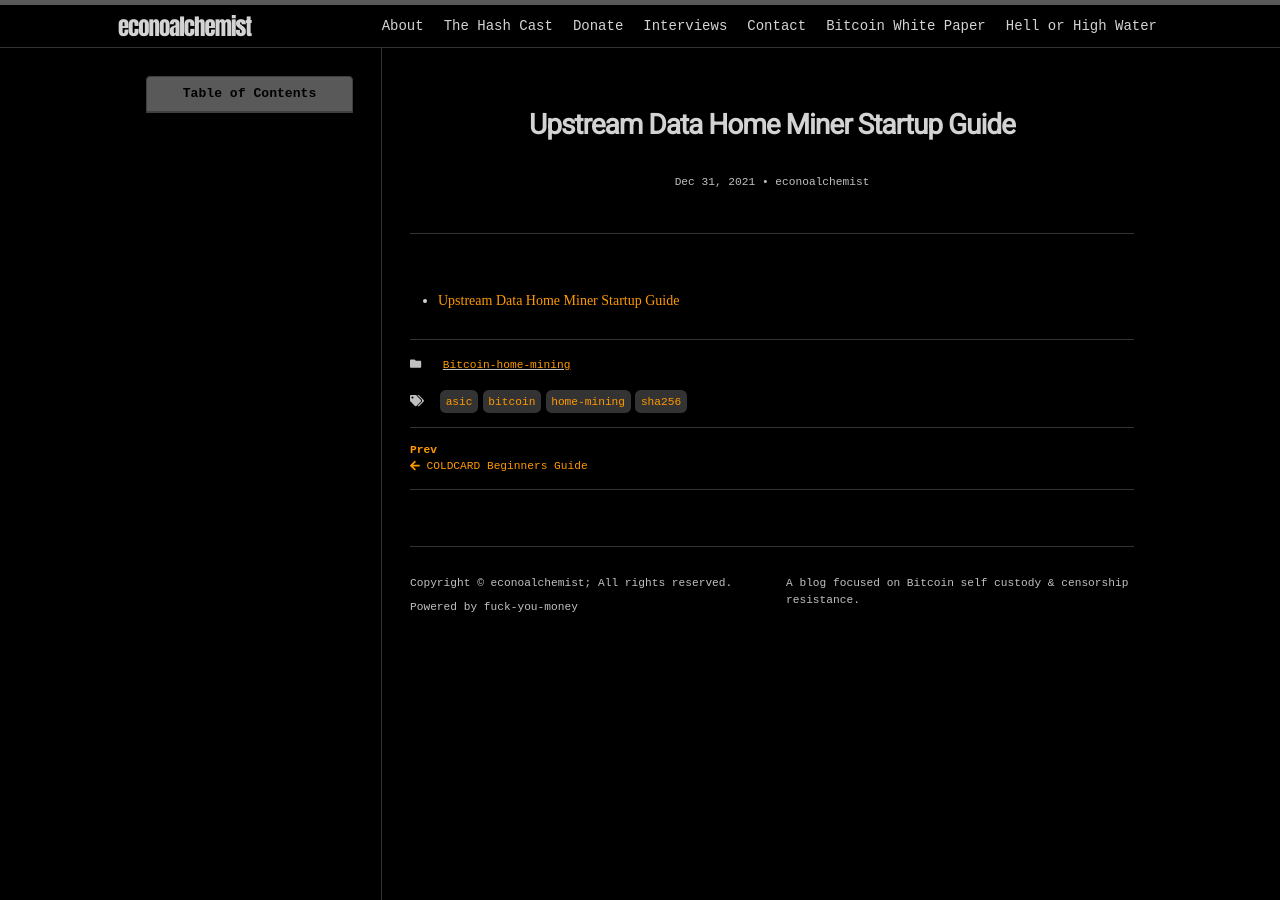
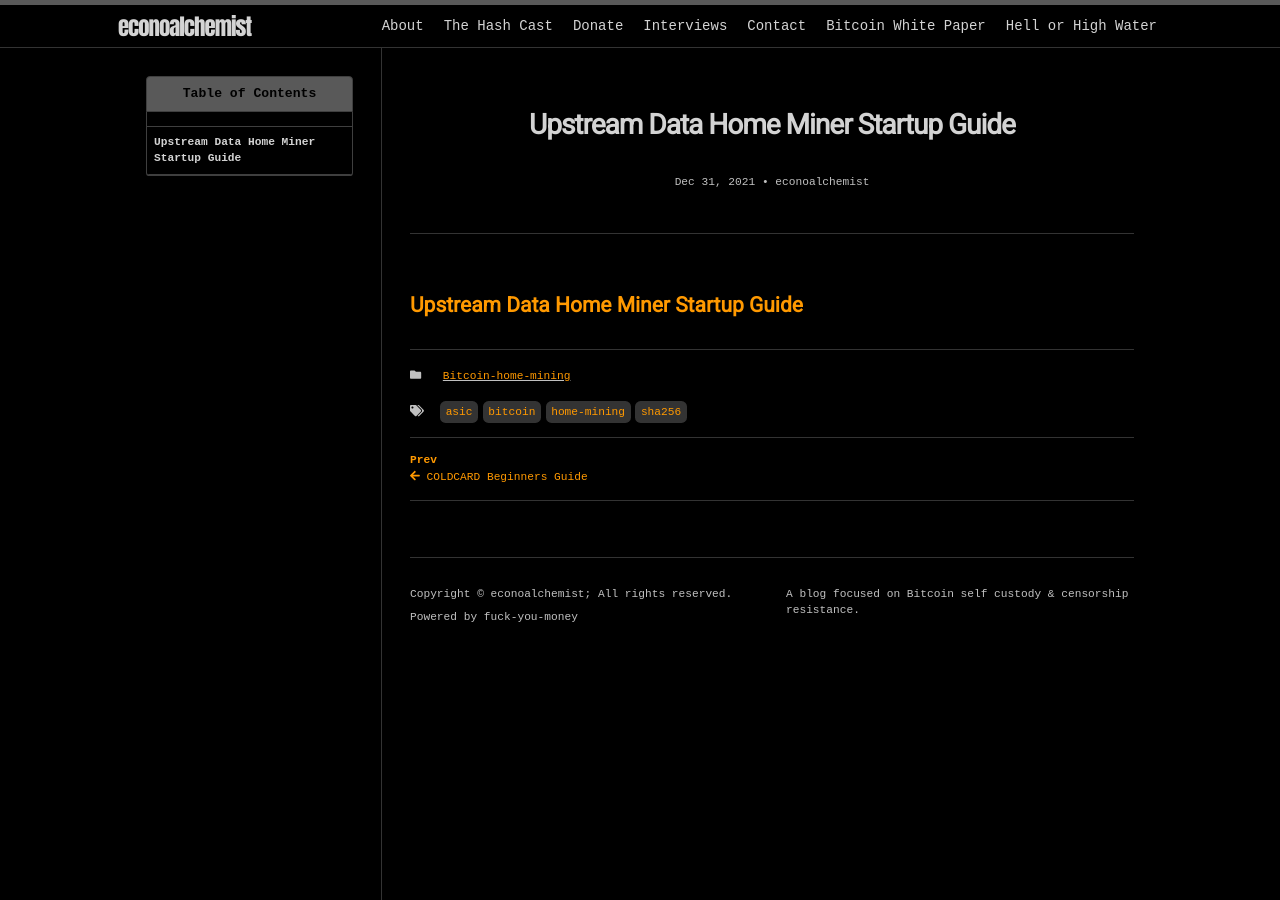
Before and after one commit to econoalchemist/econoalchemist.github.io, a Jekyll site: the page built from _posts/2021-12-31-Upstream Data Startup Guide.md, in a window 1280 px wide. Built offline with Jekyll 4.4.1, drawn with Linux system fonts in a browser that asks for light colours; nearby versions of some CDN libraries; some web fonts are replaced.

Commit message:
Update 2021-12-31-Upstream Data Startup Guide.md

```diff
--- a/_posts/2021-12-31-Upstream Data Startup Guide.md
+++ b/_posts/2021-12-31-Upstream Data Startup Guide.md
@@ -8,4 +8,4 @@ author:
   - econoalchemist
 ---
 
-- [Upstream Data Home Miner Startup Guide](https://econoalchemist.github.io/UpstreamData-Startup/)
+## [Upstream Data Home Miner Startup Guide](https://econoalchemist.github.io/UpstreamData-Startup/)
```
